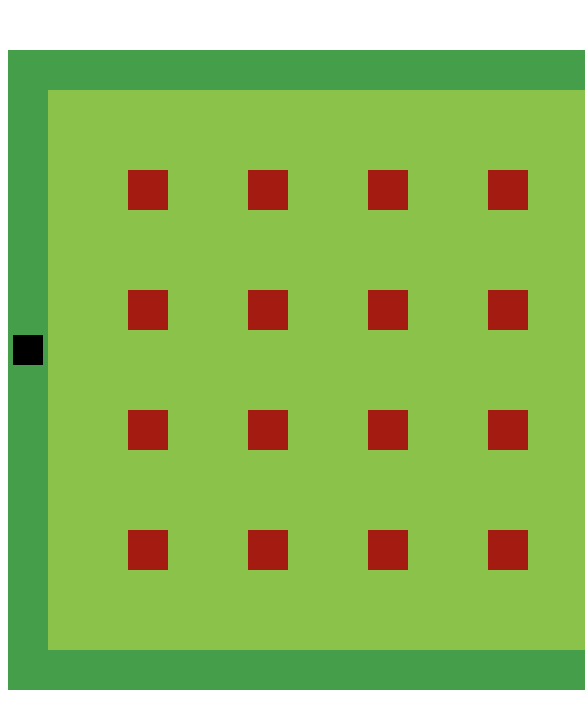
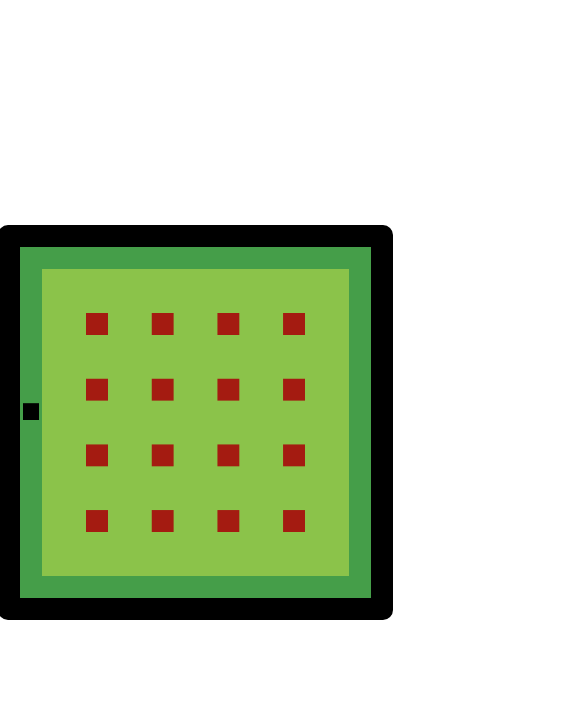
Before and after one commit to jessemc98/waypoint, a website built with webpack: page index.html in a window 390 px wide. Shown: the top 728 px of the page, 585 px wide, since content can reach past the window. Built offline with nearby package versions, Linux system fonts and the light colour scheme.

Commit message:
added border and responsive sizing to canvas

```diff
--- a/index.html
+++ b/index.html
@@ -4,11 +4,18 @@
 	<title>Farmer game</title>
 	<style>
 		body {
-			text-align: center;
-			margin-top: 50px;
+			display: flex;
+			justify-content: center;
+			align-items: center;
+			height: 100vh;
+			margin: 0;
 		}
 		#game {
 			background: black;
+			border: 22px solid black;
+			border-radius: 10px;
+			max-width: 90%;
+			max-height: 90%;
 		}
 	</style>
 </head>
```
